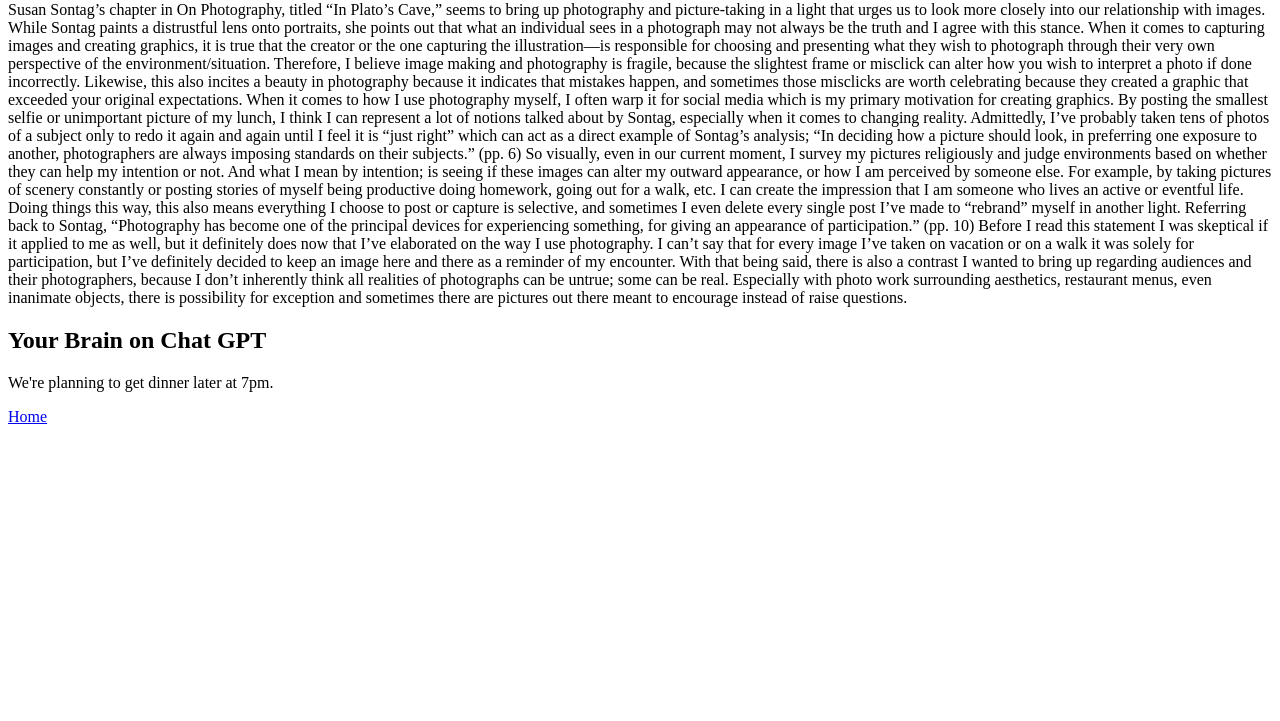
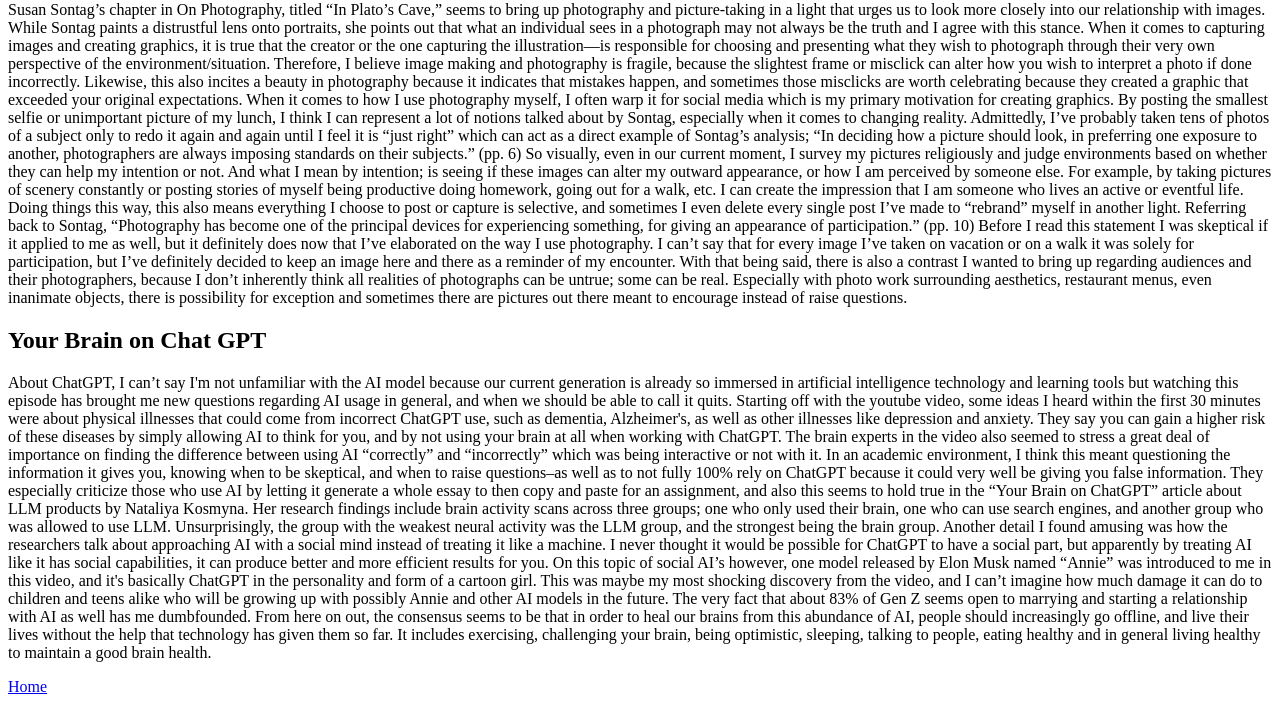
Before and after one commit to victoriaqu21/VictoriaQu, a plain HTML site: page readings.html in a window 1280 px wide. Shown: the part 79-800 px from the top of the page. Drawn offline with Linux system fonts and the light colour scheme.

Commit message:
Revise content on AI impact and brain health
Expanded discussion on the implications of AI usage, particularly ChatGPT, including potential health risks and the importance of critical engagement with AI-generated content.

```diff
--- a/readings.html
+++ b/readings.html
@@ -42,7 +42,10 @@ photographs can be untrue; some can be real. Especially with photo work surround
 aesthetics, restaurant menus, even inanimate objects, there is possibility for exception and
 sometimes there are pictures out there meant to encourage instead of raise questions.</p>
     <h2>Your Brain on Chat GPT</h2>
-    <p>We're planning to get dinner later at 7pm.</p>
+    <p>About ChatGPT, I can’t say I'm not unfamiliar with the AI model because our current generation is already so immersed in artificial intelligence technology and learning tools but watching this episode has brought me new questions regarding AI usage in general, and when we should be able to call it quits.
+	Starting off with the youtube video, some ideas I heard within the first 30 minutes were about physical illnesses that could come from incorrect ChatGPT use, such as dementia, Alzheimer's, as well as other illnesses like depression and anxiety. They say you can gain a higher risk of these diseases by simply allowing AI to think for you, and by not using your brain at all when working with ChatGPT. The brain experts in the video also seemed to stress a great deal of importance on finding the difference between using AI “correctly” and “incorrectly” which was being interactive or not with it. In an academic environment, I think this meant questioning the information it gives you, knowing when to be skeptical, and when to raise questions–as well as to not fully 100% rely on ChatGPT because it could very well be giving you false information. They especially criticize those who use AI by letting it generate a whole essay to then copy and paste for an assignment, and also this seems to hold true in the “Your Brain on ChatGPT” article about LLM products by Nataliya Kosmyna. Her research findings include brain activity scans across three groups; one who only used their brain, one who can use search engines, and another group who was allowed to use LLM. Unsurprisingly, the group with the weakest neural activity was the LLM group, and the strongest being the brain group.
+Another detail I found amusing was how the researchers talk about approaching AI with a social mind instead of treating it like a machine. I never thought it would be possible for ChatGPT to have a social part, but apparently by treating AI like it has social capabilities, it can produce better and more efficient results for you. On this topic of social AI’s however, one model released by Elon Musk named “Annie” was introduced to me in this video, and it's basically ChatGPT in the personality and form of a cartoon girl. This was maybe my most shocking discovery from the video, and I can’t imagine how much damage it can do to children and teens alike who will be growing up with possibly Annie and other AI models in the future. The very fact that about 83% of Gen Z seems open to marrying and starting a relationship with AI as well has me dumbfounded.
+	From here on out, the consensus seems to be that in order to heal our brains from this abundance of AI, people should increasingly go offline, and live their lives without the help that technology has given them so far. It includes exercising, challenging your brain, being optimistic, sleeping, talking to people, eating healthy and in general living healthy to maintain a good brain health.</p>
     <a href="index.html">Home</a>
 </body>
 </html>
```
